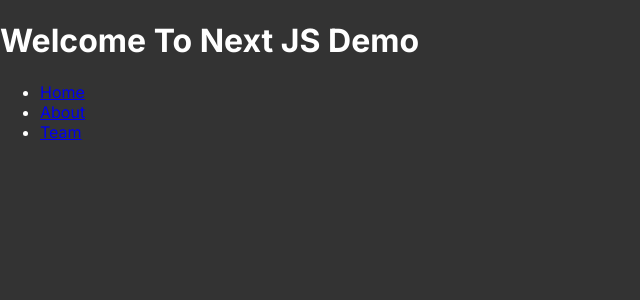
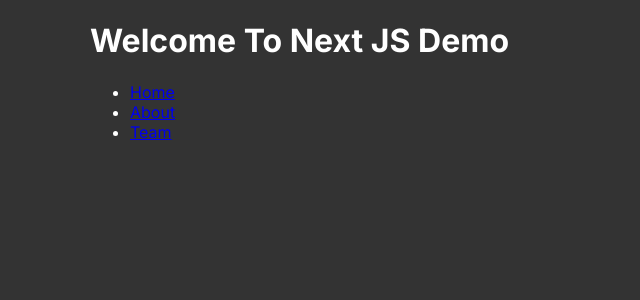
Before and after one commit to Emp923/nextjs-demo, a Next.js app: page / in a window 1280 px wide. Shown: the top 300 px of the page, without its empty margins (0-640 px from the left). Built offline with nearby package versions, Linux system fonts and the light colour scheme.

Commit message:
adds container class

```diff
--- a/app/layout.jsx
+++ b/app/layout.jsx
@@ -13,7 +13,11 @@
 export default function RootLayout({ children }) {
   return (
     <html lang="en">
-      <body className={inter.className}>{children}</body>
+      <body className={inter.className}>
+        <main className='container'>
+          {children}
+        </main>
+      </body>
     </html>
   );
 }
```
